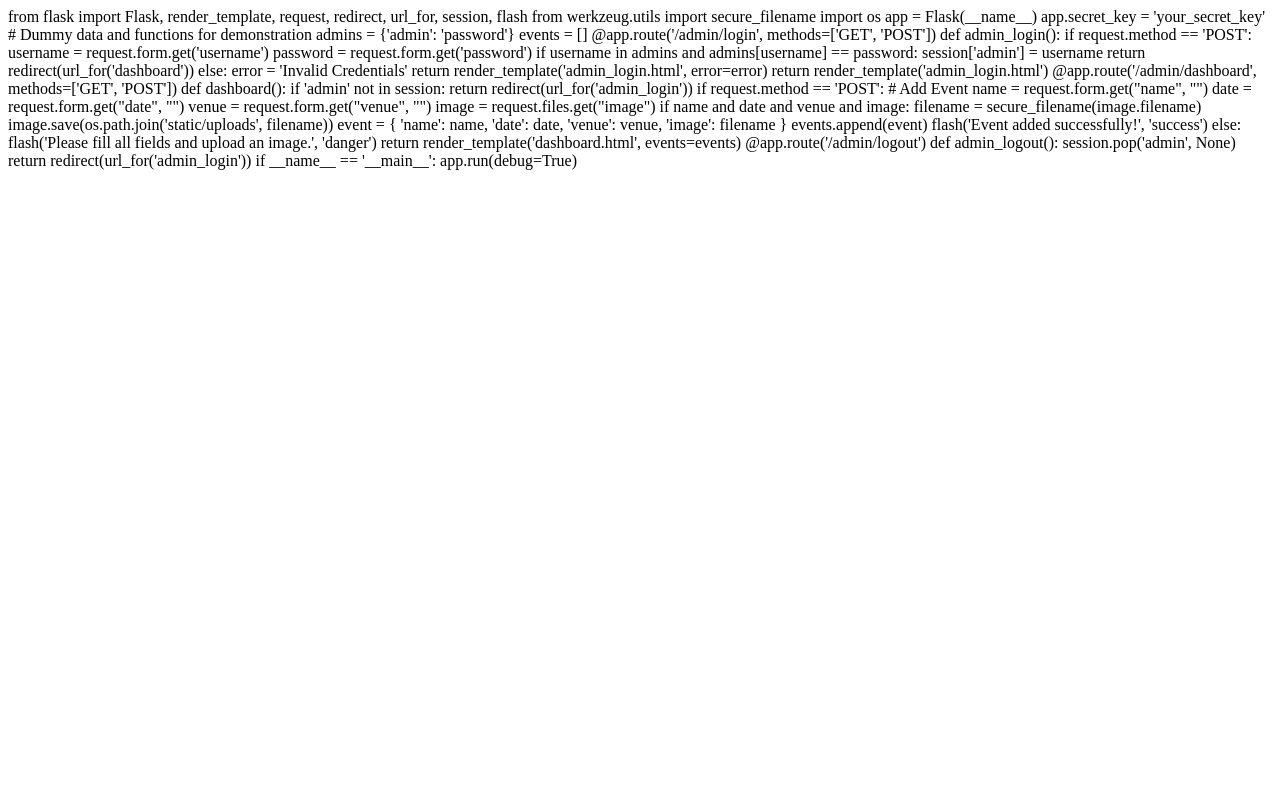
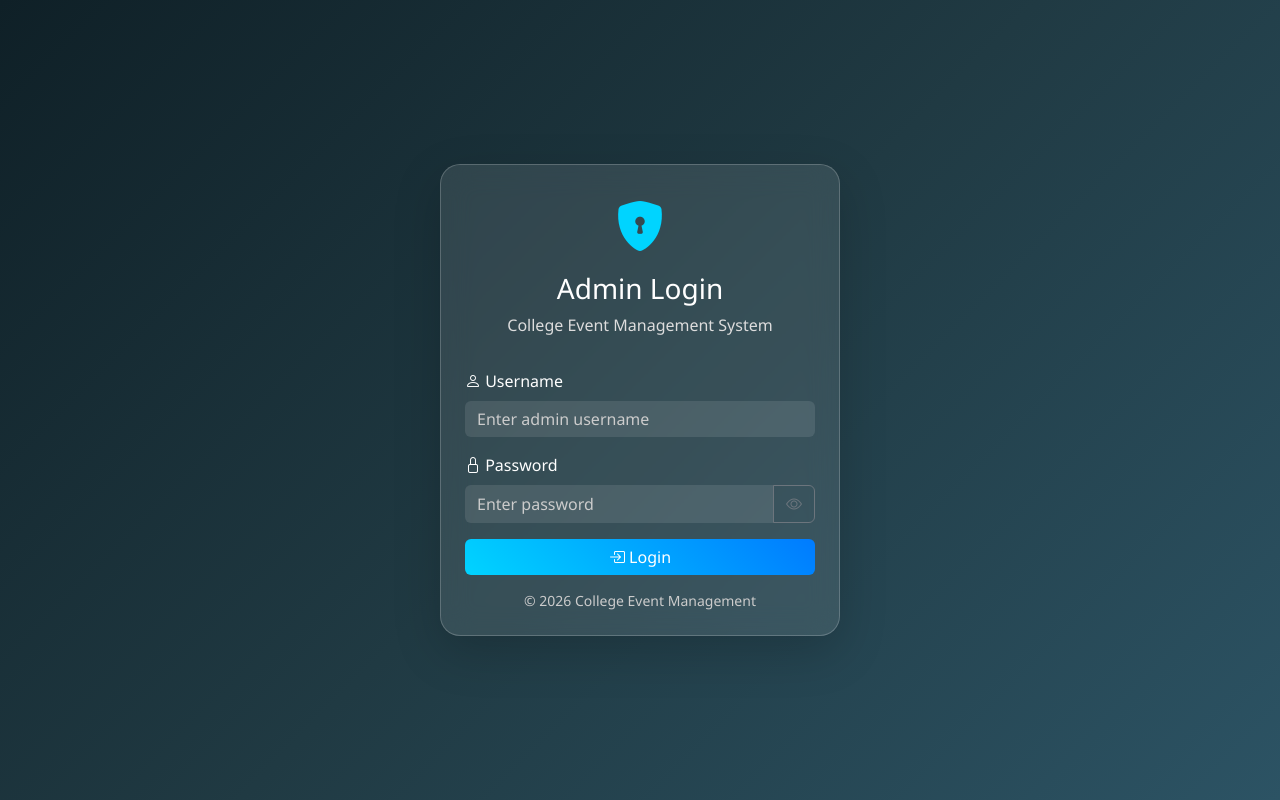
Before and after one commit to somesh129p/college-event-management, a Flask app: page /admin in a window 1280 px wide. Run offline with Flask 3, Linux system fonts and the light colour scheme.

Commit message:
Fix 400 error safely

```diff
--- a/app.py
+++ b/app.py
@@ -90,9 +90,9 @@ def event_details(event_id):
 @app.route("/register", methods=["GET", "POST"])
 def register():
     if request.method == "POST":
-        name = request.form["name"]
-        email = request.form["email"]
-        event_id = request.form["event_id"]
+        name = request.form.get("name", "")
+        email = request.form.get("email", "")
+        event_id = request.form.get("event_id", "")
 
         conn = get_db_connection()
         cursor = conn.cursor()
@@ -115,8 +115,8 @@ def register():
 @app.route("/admin", methods=["GET", "POST"])
 def admin():
     if request.method == "POST":
-        username = request.form["username"]
-        password = request.form["password"]
+        username = request.form.get("username", "")
+        password = request.form.get("password", "")
 
         if username == "admin" and password == "admin":
             session["admin"] = True
@@ -133,10 +133,10 @@ def dashboard():
     cursor = conn.cursor()
 
     if request.method == "POST":
-        name = request.form["name"]
-        date = request.form["date"]
-        venue = request.form["venue"]
-        description = request.form["description"]
+        name = request.form.get("name", "")
+        date = request.form.get("date", "")
+        venue = request.form.get("venue", "")
+        description = request.form.get("description", "")
         image = request.files.get("image")
         image_filename = ""
 
--- a/templates/admin_login.html
+++ b/templates/admin_login.html
@@ -1,59 +1,131 @@
-from flask import Flask, render_template, request, redirect, url_for, session, flash
-from werkzeug.utils import secure_filename
-import os
+<!DOCTYPE html>
+<html>
+<head>
+<title>Admin Login | College Event Management</title>
+<meta name="viewport" content="width=device-width, initial-scale=1">
+<link href="https://cdn.jsdelivr.net/npm/bootstrap@5.3.0/dist/css/bootstrap.min.css" rel="stylesheet">
+<link href="https://cdn.jsdelivr.net/npm/bootstrap-icons@1.10.5/font/bootstrap-icons.css" rel="stylesheet">
 
-app = Flask(__name__)
-app.secret_key = 'your_secret_key'
+<style>
+body {
+    background: linear-gradient(135deg, #0f2027, #203a43, #2c5364);
+    height: 100vh;
+    display: flex;
+    align-items: center;
+    justify-content: center;
+    font-family: 'Segoe UI', sans-serif;
+}
 
-# Dummy data and functions for demonstration
-admins = {'admin': 'password'}
-events = []
+.login-card {
+    width: 100%;
+    max-width: 400px;
+    border-radius: 20px;
+    backdrop-filter: blur(15px);
+    background: rgba(255, 255, 255, 0.1);
+    border: 1px solid rgba(255, 255, 255, 0.2);
+    color: white;
+}
 
-@app.route('/admin/login', methods=['GET', 'POST'])
-def admin_login():
-    if request.method == 'POST':
-        username = request.form.get('username')
-        password = request.form.get('password')
-        if username in admins and admins[username] == password:
-            session['admin'] = username
-            return redirect(url_for('dashboard'))
-        else:
-            error = 'Invalid Credentials'
-            return render_template('admin_login.html', error=error)
-    return render_template('admin_login.html')
+.logo {
+    font-size: 50px;
+    color: #00d4ff;
+}
 
-@app.route('/admin/dashboard', methods=['GET', 'POST'])
-def dashboard():
-    if 'admin' not in session:
-        return redirect(url_for('admin_login'))
+.form-control {
+    background: rgba(255,255,255,0.1);
+    border: none;
+    color: white;
+}
 
-    if request.method == 'POST':
-        # Add Event
-        name = request.form.get("name", "")
-        date = request.form.get("date", "")
-        venue = request.form.get("venue", "")
-        image = request.files.get("image")
+.form-control::placeholder {
+    color: #ccc;
+}
 
-        if name and date and venue and image:
-            filename = secure_filename(image.filename)
-            image.save(os.path.join('static/uploads', filename))
-            event = {
-                'name': name,
-                'date': date,
-                'venue': venue,
-                'image': filename
-            }
-            events.append(event)
-            flash('Event added successfully!', 'success')
-        else:
-            flash('Please fill all fields and upload an image.', 'danger')
+.form-control:focus {
+    box-shadow: none;
+    background: rgba(255,255,255,0.2);
+}
 
-    return render_template('dashboard.html', events=events)
+.btn-primary {
+    background: linear-gradient(45deg, #00d4ff, #007bff);
+    border: none;
+}
 
-@app.route('/admin/logout')
-def admin_logout():
-    session.pop('admin', None)
-    return redirect(url_for('admin_login'))
+.footer {
+    text-align: center;
+    margin-top: 15px;
+    color: #ccc;
+    font-size: 14px;
+}
+</style>
 
-if __name__ == '__main__':
-    app.run(debug=True)
+</head>
+<body>
+
+<div class="card login-card shadow-lg p-4">
+
+<div class="text-center mb-3">
+<i class="bi bi-shield-lock-fill logo"></i>
+<h3 class="mt-2">Admin Login</h3>
+<p style="color:#ddd;">College Event Management System</p>
+</div>
+
+{% if error %}
+<div class="alert alert-danger text-center">{{ error }}</div>
+{% endif %}
+
+<form method="POST">
+
+<div class="mb-3">
+<label class="form-label">
+<i class="bi bi-person"></i> Username
+</label>
+<input type="text" name="username" class="form-control" placeholder="Enter admin username" required>
+</div>
+
+<div class="mb-3">
+<label class="form-label">
+<i class="bi bi-lock"></i> Password
+</label>
+
+<div class="input-group">
+<input type="password" id="password" name="password" class="form-control" placeholder="Enter password" required>
+
+<button class="btn btn-outline-secondary" type="button" onclick="togglePassword()">
+<i class="bi bi-eye" id="toggleIcon"></i>
+</button>
+</div>
+
+</div>
+
+<button type="submit" class="btn btn-primary w-100">
+<i class="bi bi-box-arrow-in-right"></i> Login
+</button>
+
+</form>
+
+<div class="footer">
+© 2026 College Event Management
+</div>
+
+</div>
+
+<script>
+function togglePassword() {
+    var passwordField = document.getElementById("password");
+    var icon = document.getElementById("toggleIcon");
+
+    if (passwordField.type === "password") {
+        passwordField.type = "text";
+        icon.classList.remove("bi-eye");
+        icon.classList.add("bi-eye-slash");
+    } else {
+        passwordField.type = "password";
+        icon.classList.remove("bi-eye-slash");
+        icon.classList.add("bi-eye");
+    }
+}
+</script>
+
+</body>
+</html>
```
Also changed, not shown: 3 other files.
